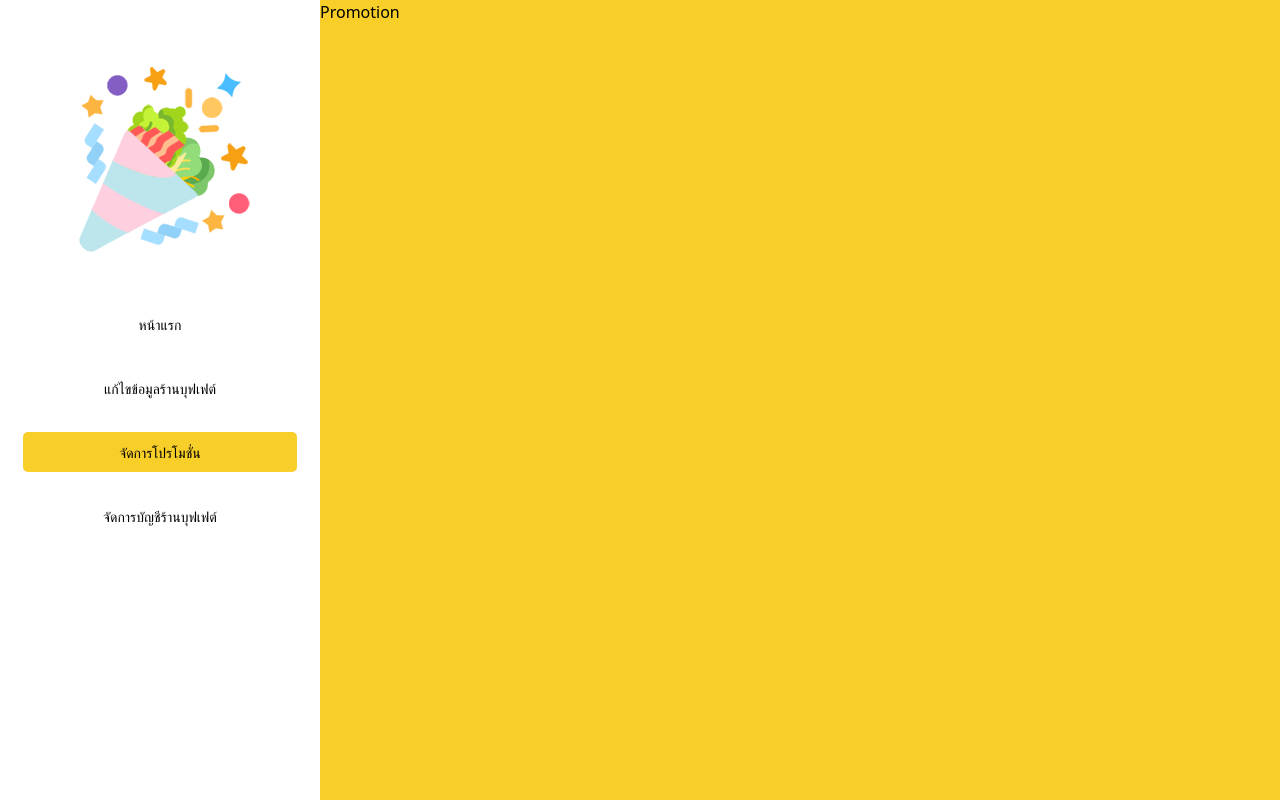
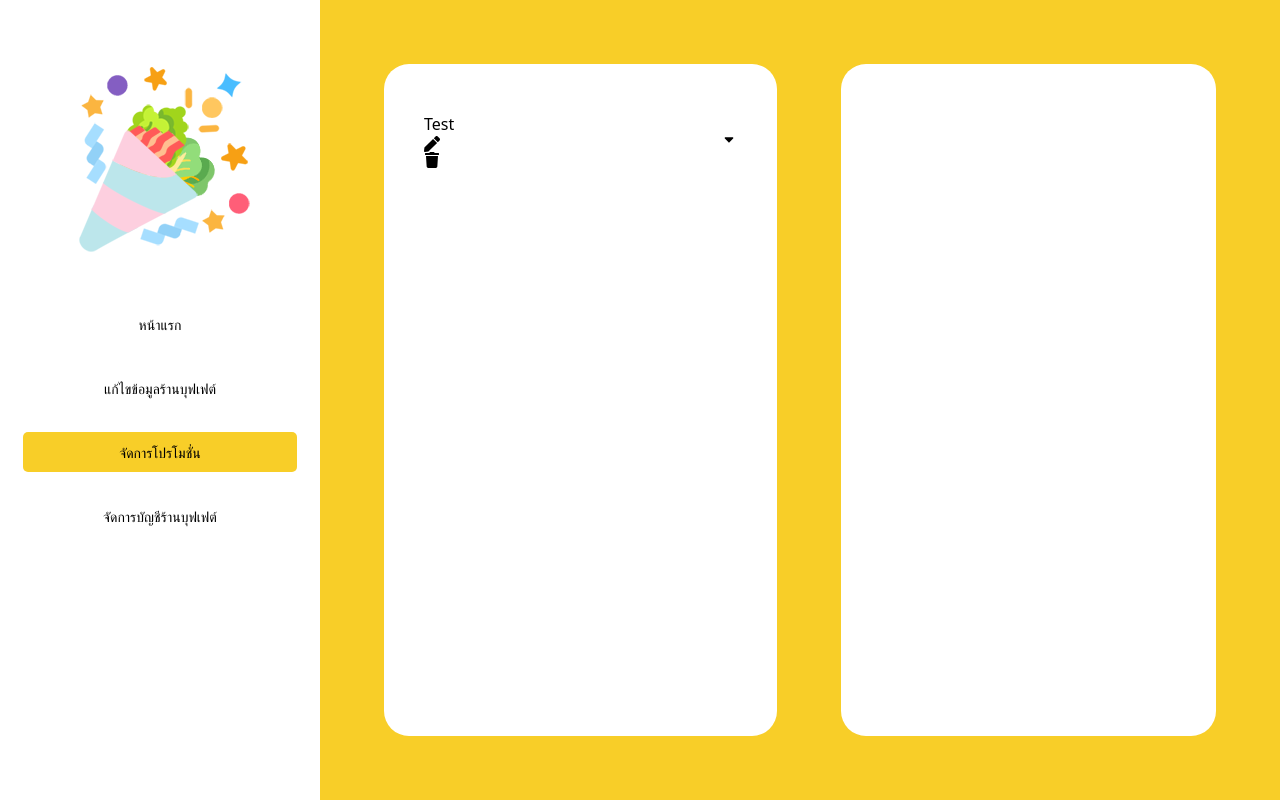
Before and after one commit to Parfet/PAR-Frontend-Restaurant, a Next.js app: page /promotion in a window 1280 px wide. Built offline with nearby package versions, Linux system fonts and the light colour scheme.

Commit message:
👾 update refactor code

```diff
--- a/pages/edit/info.tsx
+++ b/pages/edit/info.tsx
@@ -6,13 +6,11 @@
 const EditInfo = () => {
 
   return (
-    <div className="">
-      <Navigator isYellow currentPage={MENU.MENU_EDIT_INFO}>
-        <>
-          EditInfo
-        </>
-      </Navigator>
-    </div>
+    <Navigator isYellow currentPage={MENU.MENU_EDIT_INFO}>
+      <>
+        EditInfo
+      </>
+    </Navigator>
   )
 }
 
--- a/pages/index.tsx
+++ b/pages/index.tsx
@@ -7,11 +7,9 @@
 const Home = () => {
 
   return (
-    <div className="">
-      <Navigator currentPage={MENU.MENU_HOME}>
-        <DashBoard />
-      </Navigator>
-    </div>
+    <Navigator currentPage={MENU.MENU_HOME}>
+      <DashBoard />
+    </Navigator>
   )
 }
 
--- a/pages/promotion.tsx
+++ b/pages/promotion.tsx
@@ -2,17 +2,14 @@
 
 import Navigator from '../core/components/Navigator'
 import { MENU } from '../core/constant/constant'
+import PromotionPage from '../features/Promotion/pages'
 
 const Promotion = () => {
 
   return (
-    <div className="">
-      <Navigator currentPage={MENU.MENU_PROMOTION}>
-        <>
-          Promotion
-        </>
-      </Navigator>
-    </div>
+    <Navigator currentPage={MENU.MENU_PROMOTION}>
+      <PromotionPage />
+    </Navigator>
   )
 }
 
```
